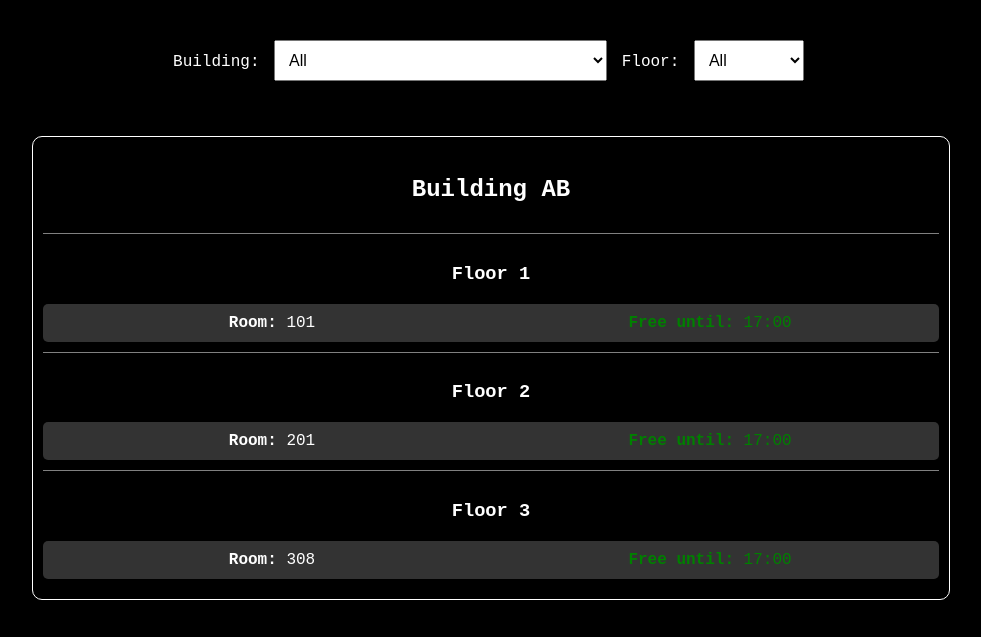
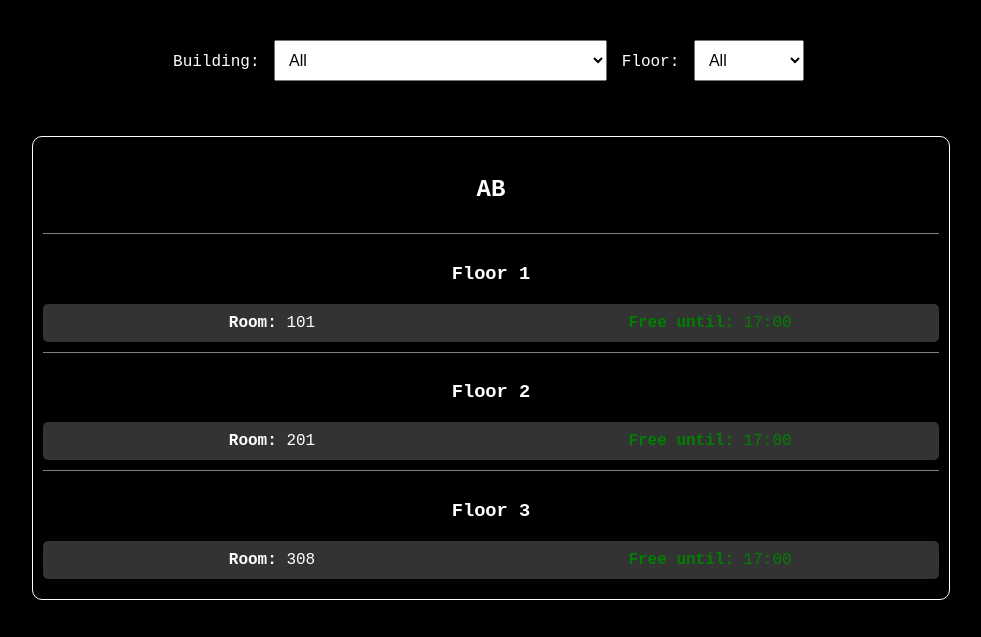
Before and after one commit to JonahMcN/StrathRooms.github.io, a plain HTML site: page index.html in a window 1280 px wide. Shown: the part 87-724 px from the top of the page, without its empty margins (149-1130 px from the left). Drawn offline with nearby package versions, Linux system fonts and the light colour scheme.

Commit message:
Update index.html

```diff
--- a/index.html
+++ b/index.html
@@ -162,7 +162,7 @@
             const buildingDiv = document.createElement("div");
             buildingDiv.classList.add("building");
             const buildingHeader = document.createElement("h2");
-            buildingHeader.innerText = `Building ${building}`;
+            buildingHeader.innerText = `${building}`;
             buildingDiv.appendChild(buildingHeader);
 
             Object.keys(groupedRooms[building]).forEach((floor) => {
```
